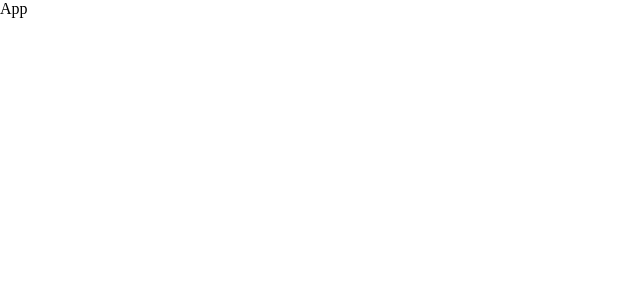
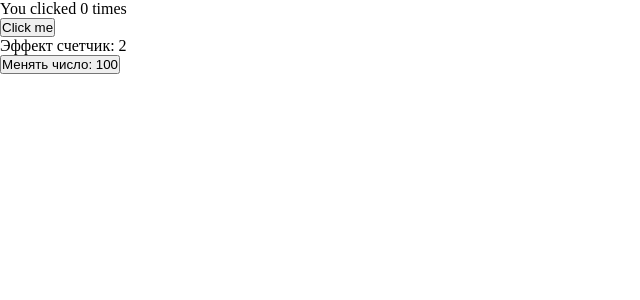
Before and after one commit to Nurislam-React-Developer/web-grade-lessons, a React (Vite) app: page / in a window 1280 px wide. Shown: the top 300 px of the page, without its empty margins (0-640 px from the left). Built offline with nearby package versions, Linux system fonts and the light colour scheme.

Commit message:
feat: implement Home page with data fetching and add ClickComponents and Counter components

```diff
--- a/src/App.jsx
+++ b/src/App.jsx
@@ -1,8 +1,13 @@
 import React from 'react'
+import { Home } from './pages/Home'
+import Counter from './components/Counter'
 
 const App = () => {
   return (
-    <div>App</div>
+    <div>
+      {/* <Home/> */}
+      <Counter/>
+    </div>
   )
 }
 
--- /dev/null
+++ b/src/components/ClickComponents.jsx
@@ -0,0 +1,16 @@
+import React from 'react'
+import { useEffect } from 'react'
+
+const ClickComponents = ({number, setNumber, count}) => {
+
+  useEffect(() => {
+    setNumber(number + 100)
+  }, [count])
+  return (
+    <div>
+      <button onClick={() => setNumber(number + 1)}>Менять число: {number}</button>
+    </div>
+  )
+}
+
+export default ClickComponents
--- /dev/null
+++ b/src/components/Counter.jsx
@@ -0,0 +1,27 @@
+import React from 'react'
+import { useEffect } from 'react'
+import { useState } from 'react'
+import ClickComponents from './ClickComponents'
+
+const Counter = () => {
+  const [count, setCount] = useState(0)
+  const [countEffect, setCountEffect] = useState(0)
+  const [number, setNumber] = useState(0)
+
+  useEffect(() => {
+    setCountEffect(countEffect + 1)
+  },[number])
+
+  return (
+    <div>
+      <p>You clicked {count} times</p>
+      <button onClick={() => setCount(count + 1)}>
+        Click me
+      </button>
+      <p>Эффект счетчик: {countEffect}</p>
+      <ClickComponents number={number} setNumber={setNumber} count={count}/>
+    </div>
+  )
+}
+
+export default Counter
--- a/src/pages/Home.jsx
+++ b/src/pages/Home.jsx
@@ -0,0 +1,41 @@
+import { useEffect, useState } from 'react';
+
+export const Home = () => {
+	const [data, setData] = useState([]);
+  const [count, setCount] = useState(0);
+  const [isLoading, setIsLoading] = useState(true);
+
+	useEffect(() => {
+		const fetchData = async () => {
+			try {
+				const response = await fetch(
+					'https://jsonplaceholder.typicode.com/posts'
+				);
+				const result = await response.json();
+				setData(result);
+			} catch (error) {
+				console.error('Error fetching data:', error);
+			}finally {
+        setIsLoading(false)
+      }
+		};
+
+		fetchData();
+	}, []);
+
+  if(isLoading) {
+    return <div>Loading...</div>;
+  }
+
+	return (
+		<div>
+			<ul>
+				{data.map((item) => (
+					<li key={item.id}>{item.title}</li>
+				))}
+			</ul>
+      <p>count:{count}</p>
+      <button onClick={() => setCount(count + 1)}>Click</button>
+		</div>
+	);
+};
```
